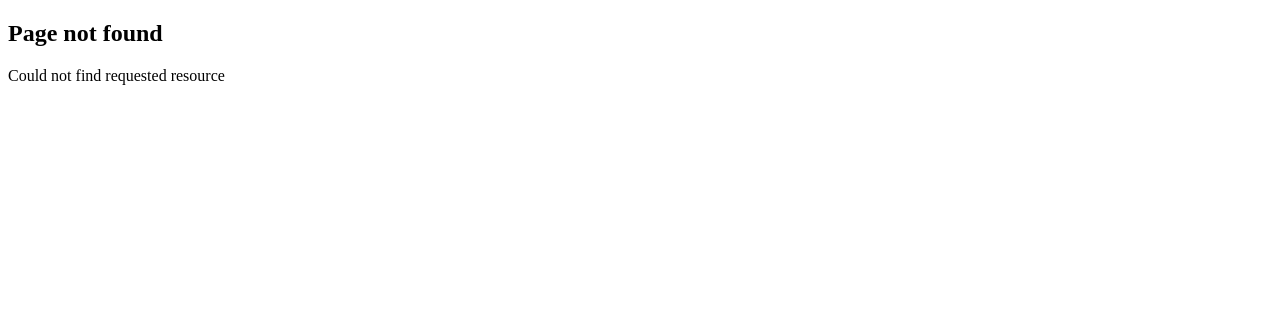
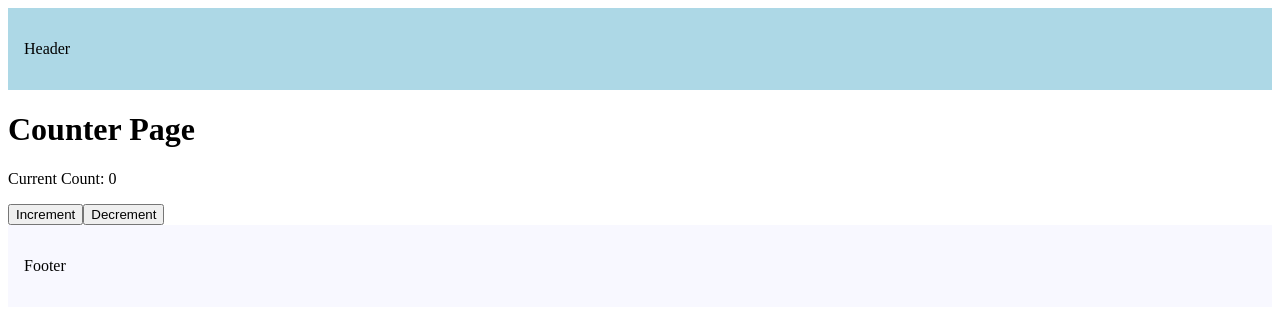
Before and after one commit to Anoopkr1906/Next_JS, a Next.js app in the folder routing_demo/: page /counter in a window 1280 px wide. Before the commit this address had no page. Shown: the top 310 px of the page. Built offline with nearby package versions, Linux system fonts and the light colour scheme.

Commit message:
Learnt routinh metadata

```diff
--- a/routing_demo/src/app/about/page.tsx
+++ b/routing_demo/src/app/about/page.tsx
@@ -1,3 +1,9 @@
+// static metadata for the page
+export const metadata = {
+    title: "About Anoop Kumar Burnwal",
+
+}
+
 export default function About(){
     return (
         <h1>About Me : I am Anoop Kumar Burnwal</h1>
--- /dev/null
+++ b/routing_demo/src/app/counter/counter.tsx
@@ -0,0 +1,15 @@
+"use client";
+import { useState } from "react";
+
+export const Counter = () => {
+    const [count, setCount] = useState(0);
+
+    return (
+        <div>
+            <h1>Counter Page</h1>
+            <p>Current Count: {count}</p>
+            <button style={{cursor: 'pointer'}} onClick={() => setCount(count + 1)}>Increment</button>
+            <button style={{cursor: 'pointer'}} onClick={() => setCount(count - 1)}>Decrement</button>
+        </div>
+    );
+};
--- /dev/null
+++ b/routing_demo/src/app/counter/page.tsx
@@ -0,0 +1,17 @@
+import { Counter } from "./counter";
+
+// this will give error as metadata is not supported in client components
+// The solution is that we use the metadata in server components and extract any client side functinality
+// into seperate components
+
+
+export const metadata = {
+    title: "Counter Page",
+}
+
+export default function CounterPage() {
+
+    return (
+        <Counter />
+    );
+}
--- a/routing_demo/src/app/layout.tsx
+++ b/routing_demo/src/app/layout.tsx
@@ -10,7 +10,16 @@ export default function RootLayout({
 }) {
   return (
     <html lang="en">
-      <body>{children}</body>
+      <body>
+
+        <header style={{ backgroundColor: 'lightblue', padding: '1rem' }}>
+          <p>Header</p>
+        </header>
+        {children}
+        <footer style={{backgroundColor: 'ghostwhite' , padding: '1rem'}}>
+          <p>Footer</p>
+        </footer>
+      </body>
     </html>
   )
 }
```
Also changed, not shown: routing_demo/src/app/products/[productId]/page.tsx (+19 -3 lines), 1 other file (tests, documents, lock files or other folders).
